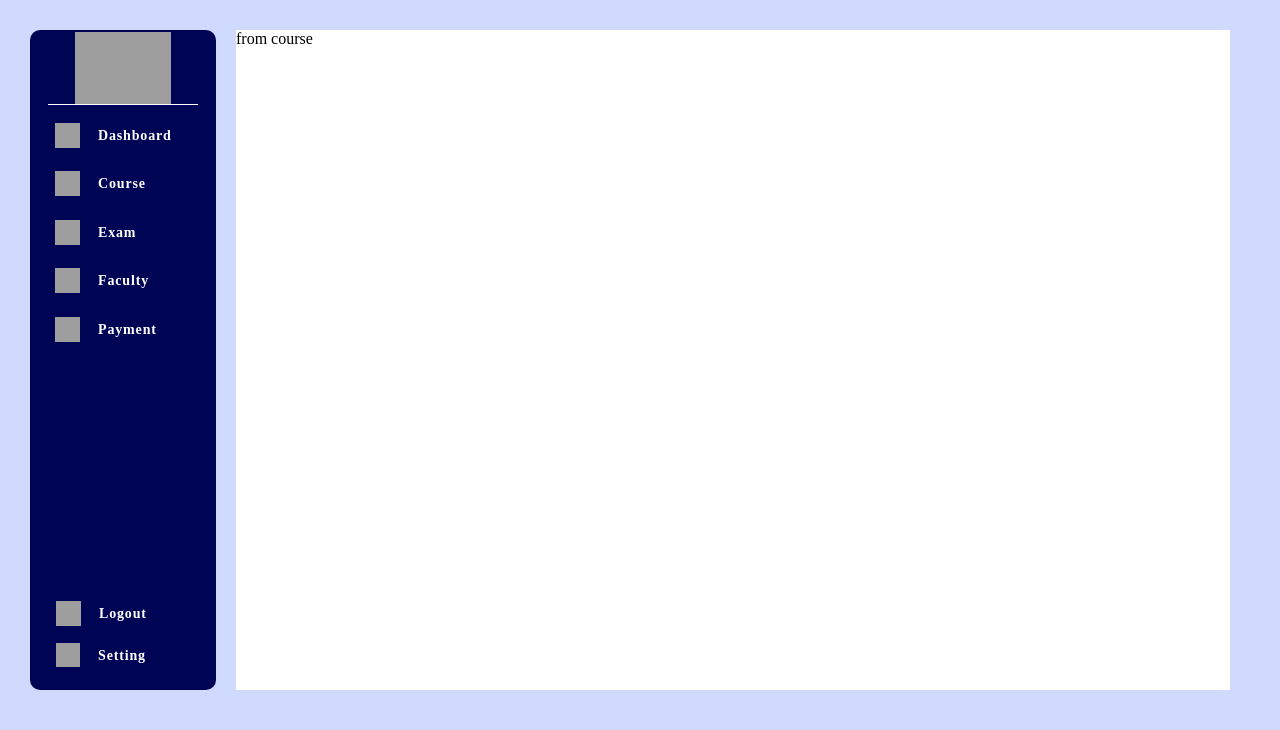
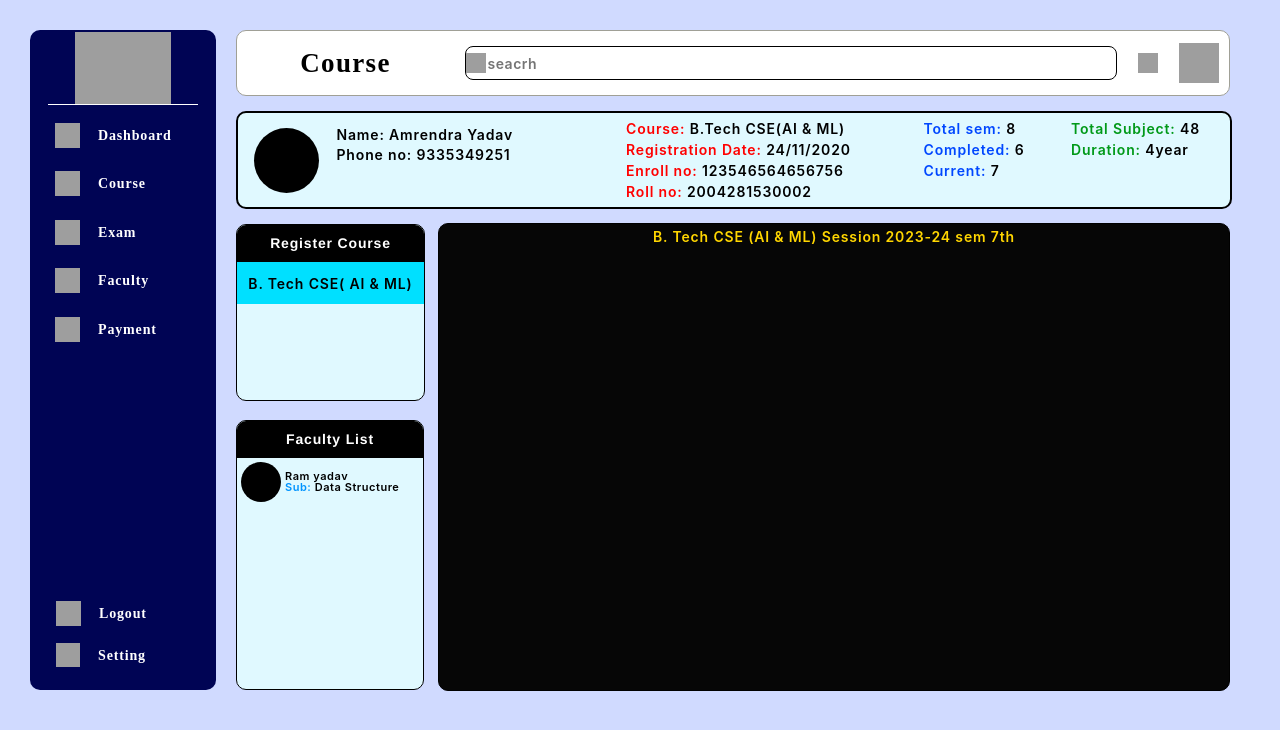
Before and after one commit to amrendra03/college_erp_student_module, a React (Vite) app in the folder client/: page /course in a window 1280 px wide. Shown: the top 730 px of the page. Built offline with nearby package versions, Linux system fonts and the light colour scheme; grey boxes are pictures that could not be loaded; a web font is replaced by a local one.

Commit message:
course-page-init

```diff
--- a/client/src/component/header/Header.jsx
+++ b/client/src/component/header/Header.jsx
@@ -6,7 +6,7 @@ const Header = ({ data }) => {
 
       <div className="Head">
 
-         <div className="Dashboard">Dashboard{data}</div>
+         <div className="Dashboard">{data}</div>
 
          <div className="Rectangle3">
             <div className="CircumSearch">
--- a/client/src/course/Course.jsx
+++ b/client/src/course/Course.jsx
@@ -1,9 +1,125 @@
 import React from 'react';
+import Header from '../component/header/Header';
 import './course.css';
 const Course = () => {
+
+   const data = {
+      name: 'Amrendra Yadav ',
+      phoneno: 9335349251,
+      course: "B.Tech CSE(AI & ML)",
+      rollno: 2004281530002,
+      registrationdate: "24/11/2020",
+      enrollno: 123546564656756,
+      totalsubject: 48,
+      duration: "4year",
+      totalsem: 8,
+      completed: 6,
+      current: 7,
+   }
+
+
    return (
       <div className='course'>
-         from course
+         <Header data={"Course"} />
+
+         <div className="stc">
+            <div className="pic" />
+            <p className="stc-name">
+               Name: {data.name}
+               <br />
+               Phone no: {data.phoneno}
+            </p>
+            <p className="stc-course">
+               <span className="text-wrapper">Course:</span>
+               <span className="span">
+                  {" "}
+                  {data.course}
+                  <br />
+               </span>
+               <span className="text-wrapper">Registration Date:</span>
+               <span className="span">
+                  {" "}
+                  {data.registrationdate}
+                  <br />
+               </span>
+               <span className="text-wrapper">Enroll no:</span>
+               <span className="span">
+                  {" "}
+                  {data.enrollno}
+                  <br />
+               </span>
+               <span className="text-wrapper">Roll no:</span>
+               <span className="span"> {data.rollno}</span>
+            </p>
+            <p className="total-sem">
+               <span className="text-wrapper-2">Total sem:</span>
+               <span className="span">
+                  {" "}
+                  {data.totalsem}<br />
+               </span>
+               <span className="text-wrapper-2">Completed:</span>
+               <span className="span">
+                  {" "}
+                  {data.completed}<br />
+               </span>
+               <span className="text-wrapper-2">Current:</span>
+               <span className="span"> {data.current}</span>
+            </p>
+            <p className="total-subject">
+               <span className="text-wrapper-3">Total Subject:</span>
+               <span className="span">
+                  {" "}
+                  {data.totalsubject}
+                  <br />
+               </span>
+               <span className="text-wrapper-3">Duration:</span>
+               <span className="span"> {data.duration}</span>
+            </p>
+         </div>
+
+         <div className='course-panel'>
+            <div className='course-panel-1'>
+               <div className='cors-list'>
+                  <p className='cors-list-2'>Register Course</p>
+                  <div>
+
+                     <CourseLIst />
+
+                  </div>
+               </div>
+               <div className='cors-faculty'>
+                  <p className='cors-list-2'>Faculty List</p>
+                  <div>
+                     <FacultyList />
+                  </div>
+               </div>
+            </div>
+            <div className='course-time-table'>
+               <p className='ctt-n'>B. Tech CSE (AI & ML) Session 2023-24 sem 7th</p>
+
+            </div>
+         </div>
+      </div>
+   )
+}
+
+const CourseLIst = ({ data }) => {
+   return (
+      <div className="course-list-name">
+         <div className="course-list-name-1">
+            B. Tech CSE( AI &amp; ML)
+         </div>
+      </div>
+   );
+};
+
+const FacultyList = () => {
+   return (
+      <div style={{ width: '100%', height: '47px', display: 'flex', alignItems: 'center' }}>
+
+         <div style={{ background: "black", borderRadius: '5rem', height: '40px', width: '40px', marginLeft: '4px' }}></div>
+         <div className='cors-fact-name'> Ram yadav <br /><span style={{ color: '#0094FF' }}>Sub: </span> Data Structure</div>
+
       </div>
    )
 }
--- a/client/src/course/course.css
+++ b/client/src/course/course.css
@@ -1,8 +1,235 @@
 .course {
    width: 1013px;
    height: 660px;
-   background-color: rgb(255, 255, 255);
+   /* background-color: rgb(255, 255, 255); */
    display: flex;
    flex-direction: column;
    justify-content: space-between;
 }
+
+/* course studetn detail panel*/
+.stc {
+   background-color: #e0f9ff;
+   border: 2px solid;
+   border-color: #000000;
+   border-radius: 10px;
+   height: 94px;
+   position: relative;
+   width: 99.8%;
+   display: flex;
+   flex-direction: row;
+   align-items: center;
+   /* padding-left: 16px; */
+   justify-content: space-between;
+}
+
+.stc p {
+   margin: 0;
+}
+
+.stc .pic {
+   background-color: #000000;
+   border-radius: 32.5px;
+   height: 65px;
+   width: 65px;
+   margin-left: 16px;
+}
+
+.stc .stc-name {
+   font-family: "Inter";
+   font-size: 14px;
+   font-weight: 600;
+   height: 70px;
+   letter-spacing: 0.84px;
+   line-height: 20px;
+   width: 272px;
+
+
+
+
+}
+
+.stc .stc-course {
+   color: transparent;
+   font-family: "Inter";
+   font-size: 14px;
+   font-weight: 600;
+   height: 84px;
+
+   letter-spacing: 0.84px;
+   line-height: 21px;
+
+   width: 280px;
+}
+
+.stc .text-wrapper {
+   color: #ff0000;
+}
+
+.stc .span {
+   color: #000000;
+}
+
+.stc .total-sem {
+   color: transparent;
+   font-family: "Inter";
+   font-size: 14px;
+   font-weight: 600;
+   height: 84px;
+
+   letter-spacing: 0.84px;
+   line-height: 21px;
+
+   width: 130px;
+}
+
+.stc .text-wrapper-2 {
+   color: #0047ff;
+}
+
+.stc .total-subject {
+   color: transparent;
+   font-family: "Inter";
+   font-size: 14px;
+   font-weight: 600;
+   height: 84px;
+
+   letter-spacing: 0.84px;
+   line-height: 21px;
+
+   width: 159px;
+}
+
+.stc .text-wrapper-3 {
+   color: #009918;
+}
+
+/* block a course detail panel a.1*/
+.course-panel {
+   width: 100%;
+   height: 466px;
+   /* background-color: rgb(255, 247, 105); */
+   display: flex;
+   flex-direction: row;
+   align-items: center;
+   justify-content: space-between;
+}
+
+.course-panel-1 {
+   height: 100%;
+   width: 187px;
+   display: flex;
+   flex-direction: column;
+   justify-content: space-between;
+
+}
+
+.cors-list {
+   height: 175px;
+   width: 187px;
+   background-color: #e0f9ff;
+   border: 1px solid;
+   border-color: #000000;
+   border-radius: 10px;
+   height: 175px;
+
+   width: 187px;
+}
+
+.cors-list-2 {
+
+   color: #ffffff;
+   font-family: "Inter-SemiBold", Helvetica;
+   font-size: 14px;
+   font-weight: 600;
+   height: 27px;
+
+   letter-spacing: 0.84px;
+
+
+   text-align: center;
+
+   width: 100%;
+
+   background-color: #000000;
+
+   border-radius: 9px 9px 0 0;
+   margin: 0;
+   padding-top: 10px;
+}
+
+
+/* block a.2 course Faculty */
+
+.cors-faculty {
+
+   height: 268px;
+   width: 186px;
+
+   background-color: #e0f9ff;
+   border: 1px solid;
+   border-color: #000000;
+   border-radius: 10px;
+
+
+}
+
+
+/* componenet list items  */
+
+.course-list-name {
+   display: flex;
+   width: 187px;
+   height: 42px;
+   flex-direction: column;
+   justify-content: center;
+   background: #00E0FF;
+}
+
+.course-list-name-1 {
+   color: #000;
+   text-align: center;
+   font-family: Inter;
+   font-size: 14px;
+   font-style: normal;
+   font-weight: 600;
+   line-height: 21px;
+   /* 150% */
+   letter-spacing: 0.84px;
+}
+
+.cors-fact-name {
+   margin-left: 4px;
+   color: #000;
+   font-family: Inter;
+   font-size: 11px;
+   font-style: normal;
+   font-weight: 600;
+   line-height: 11px;
+   /* 122.222% */
+   letter-spacing: 0.54px;
+}
+
+
+/* time table panel */
+.course-time-table {
+   width: 790px;
+   height: 100%;
+
+   border-radius: 10px;
+   border: 1px solid #000;
+   background: #060606;
+}
+
+.ctt-n {
+   color: #FFD600;
+   text-align: center;
+   font-family: Inter;
+   font-size: 14px;
+   font-style: normal;
+   font-weight: 600;
+   line-height: 21px;
+   /* 150% */
+   letter-spacing: 0.84px;
+   margin: 2px;
+}
--- a/client/src/dashboard/Dashboard.jsx
+++ b/client/src/dashboard/Dashboard.jsx
@@ -35,7 +35,7 @@ const Dashboard = () => {
 
    return (
       <div className='dashboard' >
-         <Header />
+         <Header data={"Dashboard"} />
          <div className='ds-1'>
             <div className="Status1 display" >
                <div className='st-icon' />
```
